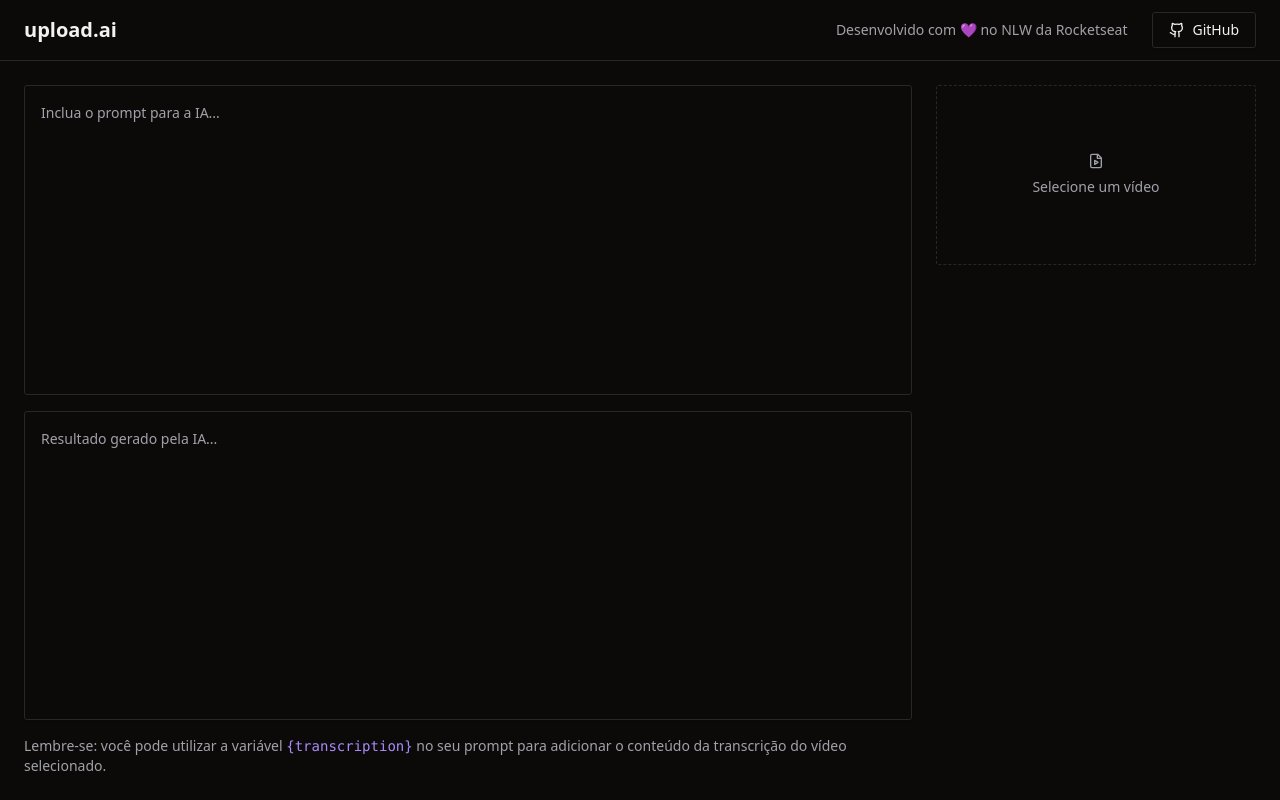
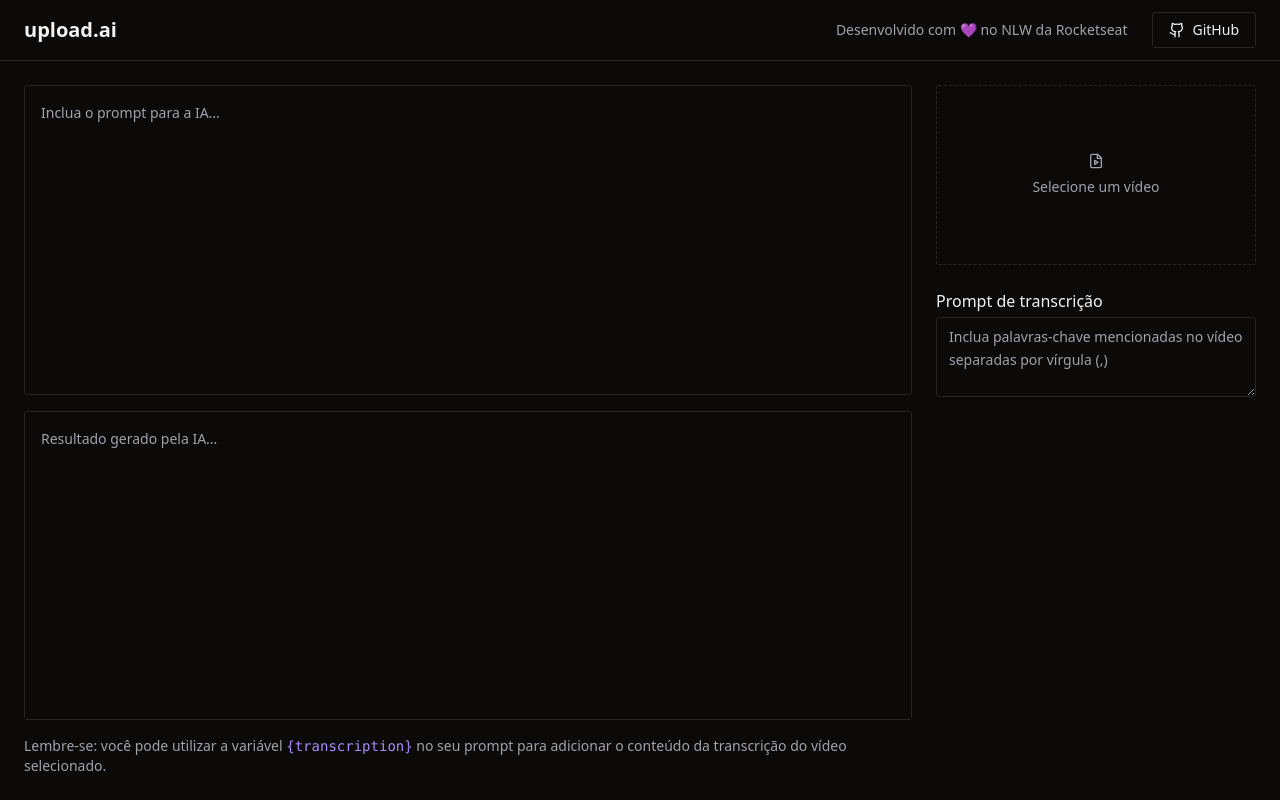
Before and after one commit to harcanjo/nlw-ai-13-mastery, a React (Vite) app: page / in a window 1280 px wide. Built offline with nearby package versions, Linux system fonts and the light colour scheme.

Commit message:
aside keywords textarea

```diff
--- a/package.json
+++ b/package.json
@@ -11,6 +11,7 @@
   },
   "dependencies": {
     "@radix-ui/react-icons": "^1.3.0",
+    "@radix-ui/react-label": "^2.0.2",
     "@radix-ui/react-separator": "^1.0.3",
     "@radix-ui/react-slot": "^1.0.2",
     "class-variance-authority": "^0.7.0",
--- a/src/App.tsx
+++ b/src/App.tsx
@@ -2,6 +2,7 @@
 import { Button } from "./components/ui/button";
 import { Separator } from "@radix-ui/react-separator";
 import { Textarea } from "./components/ui/textarea";
+import { Label } from "@radix-ui/react-label";
 
 export function App() {
   return (
@@ -49,6 +50,18 @@
               Selecione um vídeo
             </label>
             <input type="file" id="video" accept="video/mp4" className="sr-only" />
+
+            <Separator />
+
+            <div className="space-y-1">
+              <Label htmlFor="transcription_prompt">Prompt de transcrição</Label>
+              <Textarea
+                id="transcription_prompt"
+                className="min-h-20 leading-relaxed"
+                placeholder="Inclua palavras-chave mencionadas no vídeo separadas por vírgula (,)"
+              />
+            </div>
+
           </form>
         </aside>
       </main>
--- /dev/null
+++ b/src/components/ui/label.tsx
@@ -0,0 +1,24 @@
+import * as React from "react"
+import * as LabelPrimitive from "@radix-ui/react-label"
+import { cva, type VariantProps } from "class-variance-authority"
+
+import { cn } from "@/lib/utils"
+
+const labelVariants = cva(
+  "text-sm font-medium leading-none peer-disabled:cursor-not-allowed peer-disabled:opacity-70"
+)
+
+const Label = React.forwardRef<
+  React.ElementRef<typeof LabelPrimitive.Root>,
+  React.ComponentPropsWithoutRef<typeof LabelPrimitive.Root> &
+    VariantProps<typeof labelVariants>
+>(({ className, ...props }, ref) => (
+  <LabelPrimitive.Root
+    ref={ref}
+    className={cn(labelVariants(), className)}
+    {...props}
+  />
+))
+Label.displayName = LabelPrimitive.Root.displayName
+
+export { Label }
```
Also changed, not shown: 1 other file (tests, documents, lock files or other folders).
